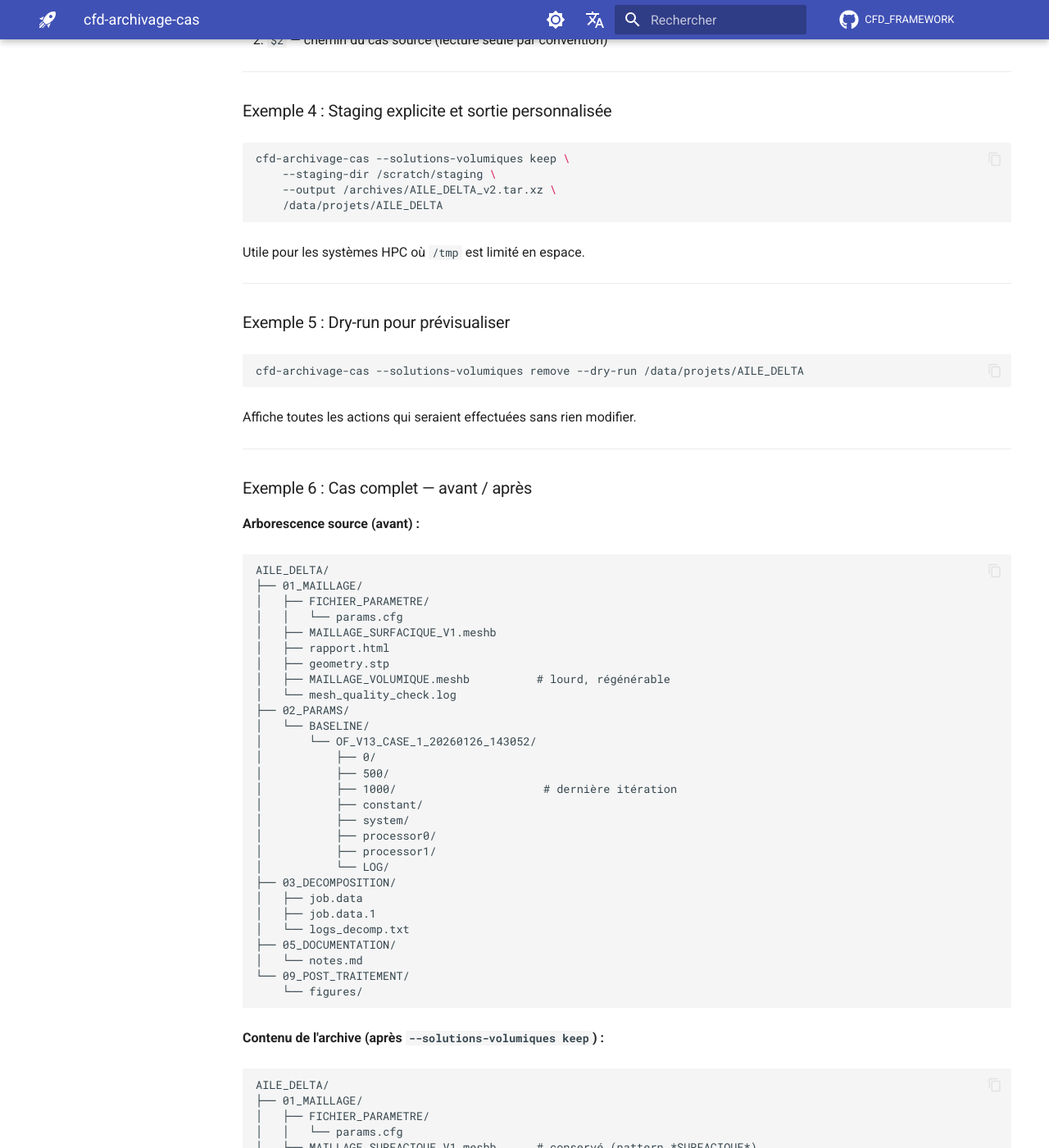
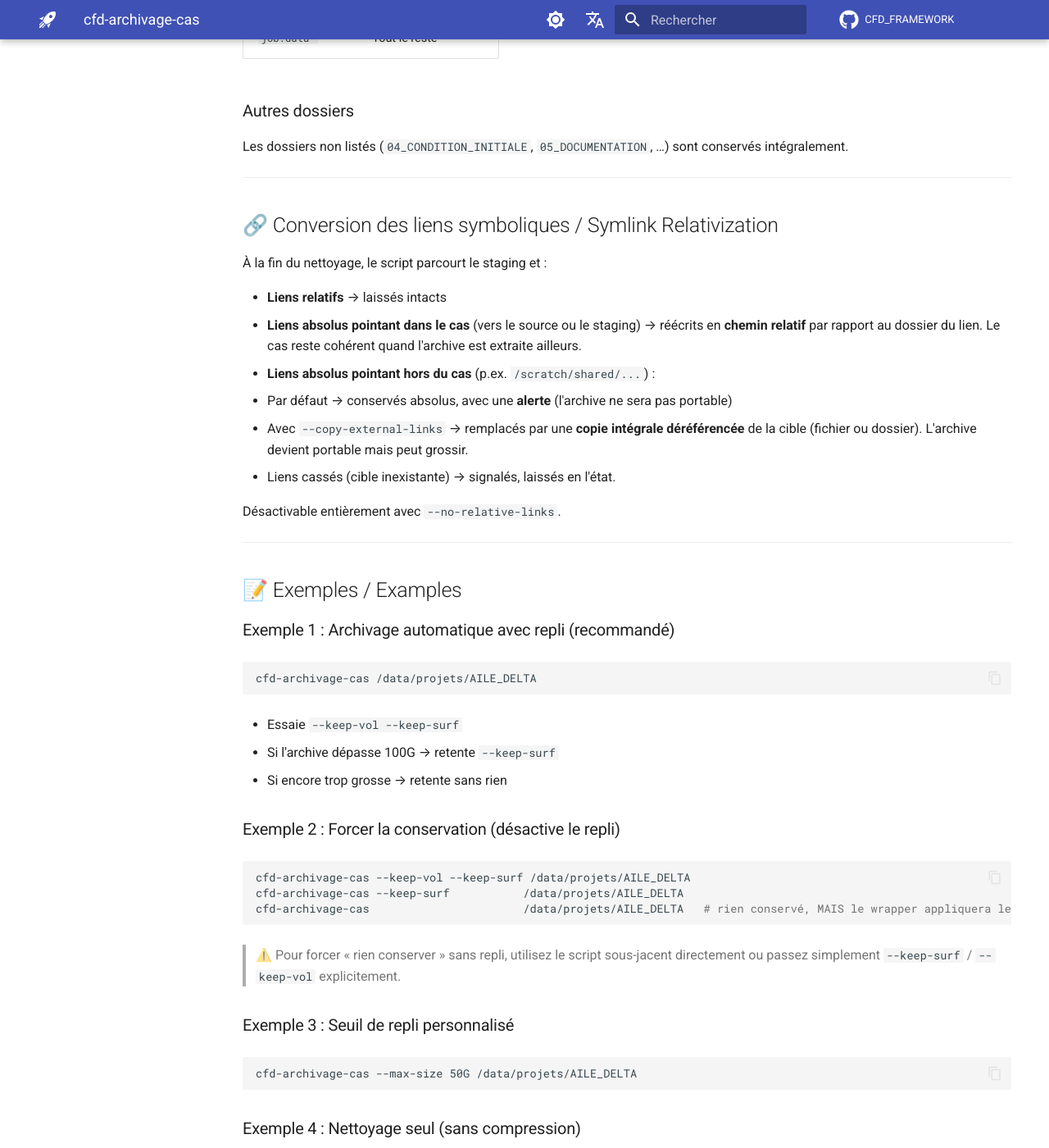
Before and after one commit to keryan-leguere/cfd-framework, an MkDocs documentation site: the page built from docs/docs/cli/cfd-archivage-cas.md, in a window 1280 px wide and 1400 px high, scrolled down 4288 px. Shown: the whole window at 82% size. Built offline with MkDocs 1.6.1 and Material for MkDocs 9.7.7, drawn with Linux system fonts in a browser that asks for light colours; comment, search, counter and statistics services are not loaded; the version menu is left out; some of the changed text lies outside the part shown.

Commit message:
Refactor archiving process: Updated `adapt_clean` and `adapt_rm` functions to `adapt_nettoyer_run`, consolidating cleanup logic for CFD cases. Enhanced documentation for command-line options, including `--keep-vol` and `--keep-surf`, to improve user clarity on archiving behavior. Adjusted `cfd-archivage-cas` to utilize new cleanup functionality, ensuring better management of volumetric and surface solutions during archiving.

````diff
--- a/docs/docs/cli/cfd-archivage-cas.md
+++ b/docs/docs/cli/cfd-archivage-cas.md
@@ -11,8 +11,18 @@
 ## 📋 Synopsis
 
 ```bash
-cfd-archivage-cas --solutions-volumiques <keep|remove> [OPTIONS] <CAS>
+cfd-archivage-cas [OPTIONS] <CAS>
 ```
+
+Par défaut le wrapper applique une stratégie de **repli par taille** :
+
+1. Tentative avec `--keep-vol --keep-surf`
+2. Si l'archive dépasse le seuil (`--max-size`, défaut `100G`) → retente avec `--keep-surf` seulement
+3. Si toujours trop grosse → retente sans rien conserver (ni vol, ni surf)
+
+Les tentatives successives **réutilisent le staging** (pas de recopie du cas source).
+
+Pour court-circuiter cette logique et contrôler exactement ce qui est conservé, passez explicitement `--keep-vol` et/ou `--keep-surf`.
 
 ---
 
@@ -22,10 +32,11 @@
 
 1. Copie le cas dans un espace de staging temporaire
 2. Applique des règles de conservation/suppression zone par zone
-3. Nettoie les runs dans `02_PARAMS` via l'adaptateur (`adapt_clean` ou `adapt_rm`)
+3. Nettoie les runs dans `02_PARAMS` via l'adaptateur (`adapt_nettoyer_run`, piloté par `--keep-vol` / `--keep-surf`)
 4. Exécute un hook bash optionnel pour les nettoyages spécifiques
-5. Génère `CAS.tar.xz` à côté du dossier source
-6. Nettoie le staging — le dossier source reste intact
+5. Convertit les liens symboliques absolus pointant dans le cas vers du chemin relatif (portabilité)
+6. Génère `CAS.tar.xz` à côté du dossier source (ou le saute avec `--no-archive`)
+7. Nettoie le staging — le dossier source reste intact
 
 ---
 
@@ -35,34 +46,47 @@
 flowchart LR
     src[CasSource] --> copy[CopieStaging]
     copy --> prune[ElagageParZone]
-    prune --> adapt[AdaptCleanOuRm]
+    prune --> adapt[AdaptNettoyerRun]
     adapt --> hook[HookOptional]
-    hook --> tar[TarXzCompression]
-    tar --> archive["CAS.tar.xz"]
+    hook --> links[LiensRelatifs]
+    links --> tar[TarXzCompression]
+    tar --> size{taille > max?}
+    size -- non --> archive["CAS.tar.xz"]
+    size -- oui --> retry[RetryAvecMoins]
+    retry --> adapt
 ```
 
 ---
 
-## 🎯 Argument obligatoire / Required Argument
+## 🎯 Options de nettoyage / Cleanup Options
 
-| Argument | Description FR | Description EN |
-|----------|---------------|----------------|
-| `--solutions-volumiques keep` | Conserver la dernière solution volumique (`adapt_clean`) | Keep last volumetric solution (`adapt_clean`) |
-| `--solutions-volumiques remove` | Supprimer toutes les solutions volumiques (`adapt_rm`) | Remove all volumetric solutions (`adapt_rm`) |
+| Option | Description FR | Description EN |
+|--------|----------------|----------------|
+| `--keep-vol` | Conserver la dernière solution volumique | Keep last volumetric solution |
+| `--keep-surf` | Conserver la solution surfacique (patterns adaptateur : `postProcessing/`, `VTK/`, …) | Keep surface solution (adapter-defined patterns) |
+| `--solutions-volumiques <keep\|remove>` | **Legacy** — `keep` ⇒ `--keep-vol` ; `remove` ⇒ rien | **Legacy** — `keep` ⇒ `--keep-vol` ; `remove` ⇒ nothing |
+| `--max-size <TAILLE>` | Seuil au-delà duquel le wrapper retente avec moins de conservation (défaut `100G`, suffixes `K/M/G/T`) | Size threshold above which the wrapper retries with less retention |
+
+> Si aucun `--keep-*` n'est passé, le wrapper applique la logique de repli progressif.
 
 ---
 
-## 🎯 Options
+## 🎯 Options générales / General Options
 
 | Option | Description FR | Description EN |
-|--------|---------------|----------------|
+|--------|----------------|----------------|
 | `-h, --help` | Afficher l'aide | Display help |
 | `-o, --output <FICHIER>` | Chemin de l'archive de sortie | Output archive path |
-| `--staging-dir <DIR>` | Répertoire de staging explicite | Explicit staging directory |
+| `--staging-dir <DIR>` | Répertoire de staging explicite (non supprimé en fin) | Explicit staging directory (not removed at end) |
+| `--skip-copy` | Réutiliser le staging existant (pas de recopie) | Reuse existing staging (no copy) |
 | `--hook <SCRIPT>` | Script bash complémentaire | Complementary bash script |
 | `--threads <N>` | Threads xz (0 = auto) | xz threads (0 = auto) |
+| `--copy-jobs <N>` | Copies parallèles (défaut nproc) | Parallel copies |
 | `--dry-run` | Afficher les actions sans exécuter | Show actions without executing |
 | `--no-compress` | Créer un `.tar` sans compression | Create `.tar` without compression |
+| `--no-archive` | Nettoyer le staging sans compresser ni supprimer (utile pour mettre au point les `adapt_*`) | Clean staging, skip compression, keep staging (useful for tweaking `adapt_*`) |
+| `--no-relative-links` | Ne pas convertir les liens absolus en relatifs | Do not convert absolute symlinks to relative |
+| `--copy-external-links` | Remplacer les liens absolus pointant **hors du cas** par une copie déréférencée de la cible (archive portable) | Replace absolute symlinks pointing **outside the case** with a dereferenced copy of their target (portable archive) |
 
 ---
 
@@ -71,7 +95,9 @@
 | Variable | Description | Requis / Required |
 |----------|-------------|-------------------|
 | `CFD_FRAMEWORK` | Chemin vers le framework | ✅ Oui / Yes |
-| `ADAPTATEUR` | Adaptateur utilisé (pour nettoyage) | ❌ Non (défaut: OF) |
+| `ADAPTATEUR` | Adaptateur utilisé (défaut : `OF`) | ❌ Non |
+| `CFD_ARCHIVE_OF_BASE_KEEP` | Patterns « socle » pour OF (surcharge) | ❌ Non |
+| `CFD_ARCHIVE_OF_SURF_KEEP` | Patterns « surfacique » pour OF (surcharge) | ❌ Non |
 
 ---
 
@@ -80,7 +106,7 @@
 ### 01_MAILLAGE
 
 | Conservé / Kept | Supprimé / Removed |
-|-----------------|-------------------|
+|-----------------|--------------------|
 | `FICHIER_PARAMETRE/` (dossier complet) | Tout le reste |
 | `*SURFACIQUE*` | |
 | `*.html` | |
@@ -88,74 +114,90 @@
 
 ### 02_PARAMS
 
-Chaque run dans chaque configuration est traité par l'adaptateur :
+Chaque run dans chaque configuration est nettoyé par `adapt_nettoyer_run` de l'adaptateur actif. Pour l'adaptateur **OF** :
 
-- `keep` → `adapt_clean` : conserve `0/`, la dernière solution volumique, `constant/`, `system/`
-- `remove` → `adapt_rm` : conserve `0/`, `constant/`, `system/` uniquement
+| Flags CLI | Conservé dans chaque run |
+|-----------|--------------------------|
+| _(aucun)_ | `0/`, `constant/`, `system/`, `LOG/`, `.metadata.yaml`, `job.data*`, `*.yaml`, `*.org` |
+| `--keep-vol` | socle + **dernier répertoire de temps** |
+| `--keep-surf` | socle + `postProcessing/`, `VTK/`, `surfaces/`, `sampleDict*` |
+| `--keep-vol --keep-surf` | socle + dernier temps + postProcessing / VTK / surfaces |
+
+Les patterns sont définis dans `adaptateurs/OF.sh` (tableaux `_OF_BASE_KEEP_PATTERNS` et `_OF_SURF_KEEP_PATTERNS`) et peuvent être surchargés via `CFD_ARCHIVE_OF_BASE_KEEP` / `CFD_ARCHIVE_OF_SURF_KEEP`.
 
 ### 03_DECOMPOSITION
 
 | Conservé / Kept | Supprimé / Removed |
-|-----------------|-------------------|
+|-----------------|--------------------|
 | `job.data*` | Tout le reste |
 
 ### Autres dossiers
 
-Les dossiers non listés ci-dessus (`04_CONDITION_INITIALE`, `05_DOCUMENTATION`, etc.) sont conservés intégralement dans l'archive.
+Les dossiers non listés (`04_CONDITION_INITIALE`, `05_DOCUMENTATION`, …) sont conservés intégralement.
+
+---
+
+## 🔗 Conversion des liens symboliques / Symlink Relativization
+
+À la fin du nettoyage, le script parcourt le staging et :
+
+- **Liens relatifs** → laissés intacts
+- **Liens absolus pointant dans le cas** (vers le source ou le staging) → réécrits en **chemin relatif** par rapport au dossier du lien. Le cas reste cohérent quand l'archive est extraite ailleurs.
+- **Liens absolus pointant hors du cas** (p.ex. `/scratch/shared/...`) :
+  - Par défaut → conservés absolus, avec une **alerte** (l'archive ne sera pas portable)
+  - Avec `--copy-external-links` → remplacés par une **copie intégrale déréférencée** de la cible (fichier ou dossier). L'archive devient portable mais peut grossir.
+  - Liens cassés (cible inexistante) → signalés, laissés en l'état.
+
+Désactivable entièrement avec `--no-relative-links`.
 
 ---
 
 ## 📝 Exemples / Examples
 
-### Exemple 1 : Archivage avec conservation des solutions
+### Exemple 1 : Archivage automatique avec repli (recommandé)
 
 ```bash
-cfd-archivage-cas --solutions-volumiques keep /data/projets/AILE_DELTA
+cfd-archivage-cas /data/projets/AILE_DELTA
 ```
 
-**Résultat / Result :**
-```
-/data/projets/AILE_DELTA/           # Intact (non modifié)
-/data/projets/AILE_DELTA.tar.xz    # Archive allégée
+- Essaie `--keep-vol --keep-surf`
+- Si l'archive dépasse 100G → retente `--keep-surf`
+- Si encore trop grosse → retente sans rien
+
+### Exemple 2 : Forcer la conservation (désactive le repli)
+
+```bash
+cfd-archivage-cas --keep-vol --keep-surf /data/projets/AILE_DELTA
+cfd-archivage-cas --keep-surf           /data/projets/AILE_DELTA
+cfd-archivage-cas                       /data/projets/AILE_DELTA   # rien conservé, MAIS le wrapper appliquera le repli !
 ```
 
----
+> ⚠️ Pour forcer « rien conserver » sans repli, utilisez le script sous-jacent directement ou passez simplement `--keep-surf` / `--keep-vol` explicitement.
 
-### Exemple 2 : Archivage léger (sans solutions volumiques)
+### Exemple 3 : Seuil de repli personnalisé
 
 ```bash
-cfd-archivage-cas --solutions-volumiques remove /data/projets/AILE_DELTA
+cfd-archivage-cas --max-size 50G /data/projets/AILE_DELTA
 ```
 
-**Résultat / Result :** L'archive ne contient que les fichiers nécessaires à une relance (maillage, paramètres, conditions initiales).
+### Exemple 4 : Nettoyage seul (sans compression)
 
----
-
-### Exemple 3 : Avec un hook de nettoyage de figures
+Utile pour mettre au point un hook ou les patterns de l'adaptateur :
 
 ```bash
-cfd-archivage-cas --solutions-volumiques keep \
-    --hook ./scripts/pre_archive.sh \
+cfd-archivage-cas --keep-vol --keep-surf \
+    --no-archive --staging-dir /scratch/stage \
     /data/projets/AILE_DELTA
 ```
 
-**Contenu de `pre_archive.sh` :**
+Le staging nettoyé reste sur disque — inspectez `/scratch/stage/AILE_DELTA`, ajustez les règles, puis relancez sans `--no-archive`.
+
+### Exemple 5 : Hook de nettoyage
 
 ```bash
-#!/usr/bin/env bash
-set -euo pipefail
-
-STAGING_CASE="$1"    # Copie de travail (staging)
-SOURCE_CASE="$2"     # Dossier original (lecture seule)
-
-# Supprimer les figures temporaires du staging
-rm -rf "$STAGING_CASE/09_POST_TRAITEMENT/figures/tmp"
-
-# Régénérer des figures propres à partir du source
-python3 "$SOURCE_CASE/10_SCRIPT/regenerate_figures.py" \
-    --output-dir "$STAGING_CASE/09_POST_TRAITEMENT/figures"
-
-echo "Hook terminé."
+cfd-archivage-cas --keep-vol \
+    --hook ./scripts/pre_archive.sh \
+    /data/projets/AILE_DELTA
 ```
 
 Le hook reçoit deux arguments :
@@ -163,114 +205,19 @@
 1. `$1` — chemin du staging (écriture autorisée)
 2. `$2` — chemin du cas source (lecture seule par convention)
 
----
-
-### Exemple 4 : Staging explicite et sortie personnalisée
+### Exemple 6 : Staging explicite et sortie personnalisée
 
 ```bash
-cfd-archivage-cas --solutions-volumiques keep \
+cfd-archivage-cas --keep-vol \
     --staging-dir /scratch/staging \
     --output /archives/AILE_DELTA_v2.tar.xz \
     /data/projets/AILE_DELTA
 ```
 
-Utile pour les systèmes HPC où `/tmp` est limité en espace.
-
----
-
-### Exemple 5 : Dry-run pour prévisualiser
+### Exemple 7 : Dry-run
 
 ```bash
-cfd-archivage-cas --solutions-volumiques remove --dry-run /data/projets/AILE_DELTA
-```
-
-Affiche toutes les actions qui seraient effectuées sans rien modifier.
-
----
-
-### Exemple 6 : Cas complet — avant / après
-
-**Arborescence source (avant) :**
-```
-AILE_DELTA/
-├── 01_MAILLAGE/
-│   ├── FICHIER_PARAMETRE/
-│   │   └── params.cfg
-│   ├── MAILLAGE_SURFACIQUE_V1.meshb
-│   ├── rapport.html
-│   ├── geometry.stp
-│   ├── MAILLAGE_VOLUMIQUE.meshb          # lourd, régénérable
-│   └── mesh_quality_check.log
-├── 02_PARAMS/
-│   └── BASELINE/
-│       └── OF_V13_CASE_1_20260126_143052/
-│           ├── 0/
-│           ├── 500/
-│           ├── 1000/                      # dernière itération
-│           ├── constant/
-│           ├── system/
-│           ├── processor0/
-│           ├── processor1/
-│           └── LOG/
-├── 03_DECOMPOSITION/
-│   ├── job.data
-│   ├── job.data.1
-│   └── logs_decomp.txt
-├── 05_DOCUMENTATION/
-│   └── notes.md
-└── 09_POST_TRAITEMENT/
-    └── figures/
-```
-
-**Contenu de l'archive (après `--solutions-volumiques keep`) :**
-```
-AILE_DELTA/
-├── 01_MAILLAGE/
-│   ├── FICHIER_PARAMETRE/
-│   │   └── params.cfg
-│   ├── MAILLAGE_SURFACIQUE_V1.meshb      # conservé (pattern *SURFACIQUE*)
-│   ├── rapport.html                       # conservé (*.html)
-│   └── geometry.stp                       # conservé (*.stp)
-├── 02_PARAMS/
-│   └── BASELINE/
-│       └── OF_V13_CASE_1_20260126_143052/
-│           ├── 0/                         # conservé
-│           ├── 1000/                      # dernière solution (adapt_clean)
-│           ├── constant/
-│           ├── system/
-│           └── LOG/
-├── 03_DECOMPOSITION/
-│   ├── job.data                           # conservé (job.data*)
-│   └── job.data.1                         # conservé (job.data*)
-├── 05_DOCUMENTATION/
-│   └── notes.md
-└── 09_POST_TRAITEMENT/
-    └── figures/
-```
-
-**Contenu de l'archive (après `--solutions-volumiques remove`) :**
-```
-AILE_DELTA/
-├── 01_MAILLAGE/
-│   ├── FICHIER_PARAMETRE/
-│   │   └── params.cfg
-│   ├── MAILLAGE_SURFACIQUE_V1.meshb
-│   ├── rapport.html
-│   └── geometry.stp
-├── 02_PARAMS/
-│   └── BASELINE/
-│       └── OF_V13_CASE_1_20260126_143052/
-│           ├── 0/                         # minimum pour relance (adapt_rm)
-│           ├── constant/
-│           ├── system/
-│           └── LOG/
-├── 03_DECOMPOSITION/
-│   ├── job.data
-│   └── job.data.1
-├── 05_DOCUMENTATION/
-│   └── notes.md
-└── 09_POST_TRAITEMENT/
-    └── figures/
+cfd-archivage-cas --dry-run /data/projets/AILE_DELTA
 ```
 
 ---
@@ -287,59 +234,35 @@
     staging --> cleanup["Nettoyage auto du staging"]
 ```
 
-- Par défaut, le staging est créé via `mktemp -d` et supprimé automatiquement (même en cas d'erreur via `trap EXIT`)
-- Avec `--staging-dir`, le dossier de staging **n'est pas supprimé** automatiquement (utile pour inspection/debug)
+- Par défaut le staging est créé via `mktemp -d` et supprimé automatiquement (même en cas d'erreur via `trap EXIT`)
+- Avec `--staging-dir` ou `--no-archive`, le staging **n'est pas supprimé** automatiquement (inspection/debug)
 
 ---
 
-## ⚠️ Messages d'erreur / Error Messages
+## ⚠️ Messages d'erreur fréquents
 
-### Erreur 1 : Argument obligatoire manquant
-
-```
-❌ L'argument --solutions-volumiques <keep|remove> est obligatoire
-```
-
-**Solution :**
-```bash
-cfd-archivage-cas --solutions-volumiques keep /chemin/vers/CAS
-```
-
-### Erreur 2 : Valeur invalide
-
-```
-❌ Valeur invalide pour --solutions-volumiques : 'skip' (attendu: keep ou remove)
-```
-
-### Erreur 3 : Hook non trouvé ou non exécutable
-
-```
-❌ Script hook introuvable : ./mon_hook.sh
-❌ Script hook non exécutable : ./mon_hook.sh (chmod +x ?)
-```
+| Message | Cause | Solution |
+|---------|-------|----------|
+| `ERREUR: un seul argument positionnel attendu` | Zéro ou plusieurs chemins de cas | Passez exactement un `<CAS>` |
+| `--skip-copy nécessite --staging-dir` | `--skip-copy` sans staging | Fournir `--staging-dir` |
+| `--skip-copy demandé mais staging introuvable` | Le staging fourni ne contient pas `<CAS>` | Lancer d'abord une passe normale qui peuple le staging |
+| `Script hook introuvable / non exécutable` | Chemin du hook invalide | `chmod +x` et chemin correct |
 
 ---
 
 ## 💡 Bonnes pratiques / Best Practices
 
-### ✅ DO / À FAIRE
+### ✅ DO
 
-1. **Utiliser `--dry-run` d'abord** pour vérifier le comportement
-   ```bash
-   cfd-archivage-cas --solutions-volumiques keep --dry-run MON_CAS
-   ```
+1. **Utiliser `--dry-run`** pour prévisualiser sans risque
+2. **Utiliser `--no-archive`** pour mettre au point les `adapt_*` ou les hooks avant la compression
+3. **Spécifier `--staging-dir`** sur HPC si `/tmp` est petit
+4. **Ajuster `--max-size`** à la capacité de votre archive cible
 
-2. **Spécifier `--staging-dir` sur HPC** si `/tmp` est petit
-   ```bash
-   cfd-archivage-cas --solutions-volumiques keep --staging-dir /scratch/$USER/staging MON_CAS
-   ```
-
-3. **Tester le hook séparément** avant de l'utiliser avec l'archivage
-
-### ❌ DON'T / À ÉVITER
+### ❌ DON'T
 
 1. Ne pas archiver un cas dont le calcul est encore en cours
-2. Ne pas modifier le dossier source entre le lancement et la fin du script
+2. Ne pas modifier le dossier source pendant l'exécution du script
 
 ---
 
@@ -350,10 +273,8 @@
 
 ---
 
-## 🔍 Script sous-jacent / Underlying Script
+## 🔍 Scripts sous-jacents / Underlying Scripts
 
-`cfd-archivage-cas` est un wrapper qui appelle :
-
-```bash
-${CFD_FRAMEWORK}/scripts/archivage/archivage_cas.sh
-```
+- `bin/cfd-archivage-cas` — wrapper (logique de repli par taille)
+- `scripts/archivage/archivage_cas.sh` — cœur de l'archivage (copie, élagage, compression)
+- `adaptateurs/<NOM>.sh` — fonction `adapt_nettoyer_run <run_dir> [--keep-vol] [--keep-surf]`
````
Also changed, not shown: 5 other files.
